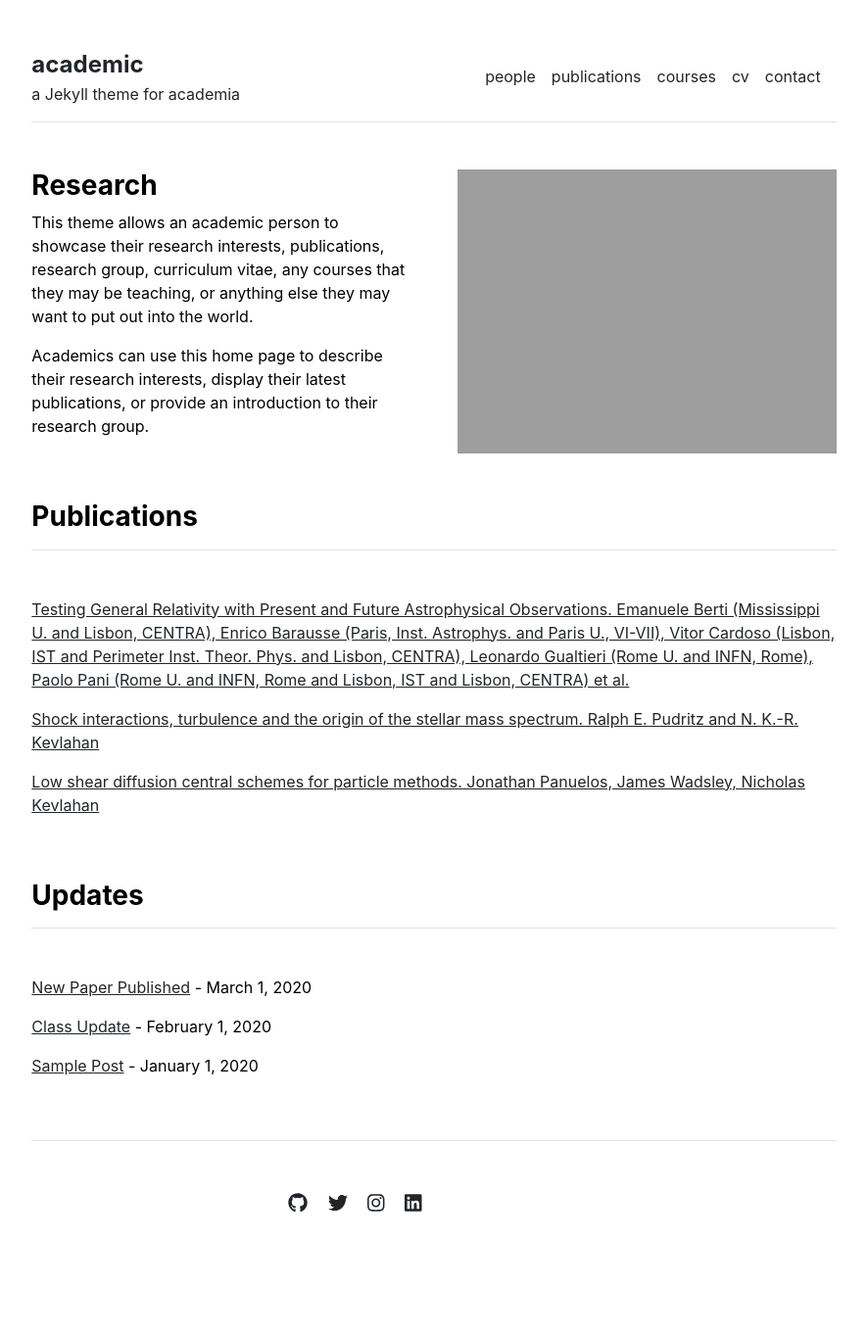
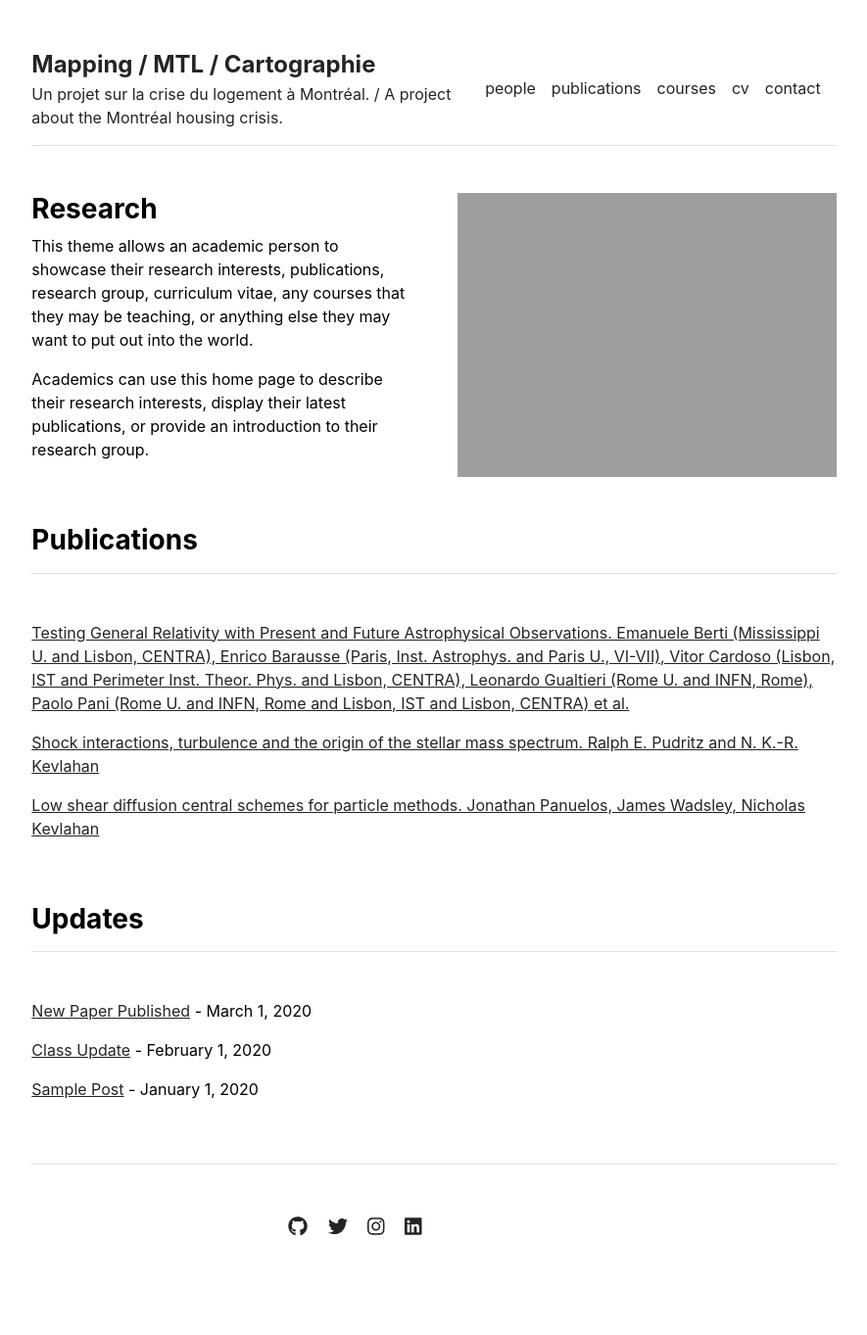
Before and after one commit to mapping-mtl-cartographie/mapping-mtl-cartographie.github.io, a Jekyll site: the page built from index.md, in a window 1280 px wide. Shown: the whole page at 98% size, without its empty margins (197-1082 px from the left). Built offline with Jekyll 4.4.1, drawn with Linux system fonts in a browser that asks for light colours; before the commit the page ends 1339 px from its top, so only the background shows below that.

Commit message:
Added title, description
Added title, description in _config.yml file

```diff
--- a/_config.yml
+++ b/_config.yml
@@ -1,4 +1,9 @@
-url: "" # the base hostname & protocol for your site, e.g. http://example.com
-baseurl: "" # the subpath of your site, e.g. /blog
-title: "academic" # the name of your site, e.g. ACME Corp.
-description: "a Jekyll theme for academia"
+url: "https://mapping-mtl-cartographie.github.io"
+# the base hostname & protocol for your site, e.g. http://example.com
+
+baseurl: ""
+# the subpath of your site, e.g. /blog
+
+title: "Mapping / MTL / Cartographie"
+# the name of your site, e.g. ACME Corp.
+description: "Un projet sur la crise du logement à Montréal. / A project about the Montréal housing crisis."
```
Also changed, not shown: 3 other files.
